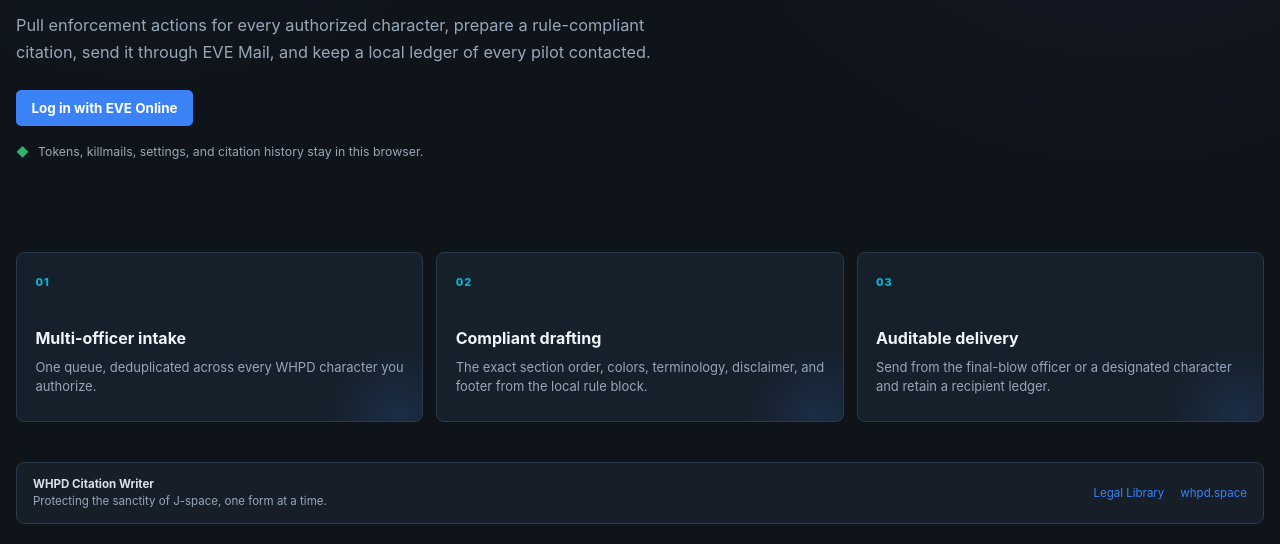
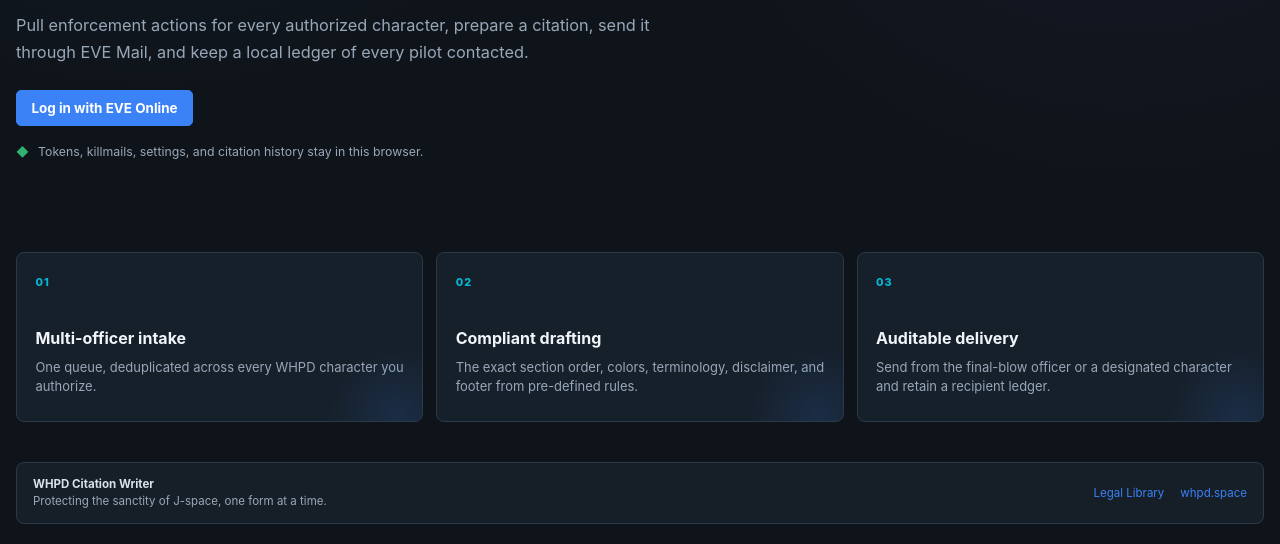
Before and after one commit to whpd-space/citation-writer, a website with bundled scripts: page index.html in a window 1280 px wide. Shown: the part 359-903 px from the top of the page. Built offline with nearby package versions, Linux system fonts and the light colour scheme.

Commit message:
some terminology chanegs

```diff
--- a/index.html
+++ b/index.html
@@ -8,7 +8,7 @@
   <meta property="og:type" content="website">
   <meta property="og:site_name" content="WHPD Citation Writer">
   <meta property="og:title" content="WHPD Citation Writer">
-  <meta property="og:description" content="Turn EVE Online combat records into rule-compliant citations and keep a private, browser-local ledger.">
+  <meta property="og:description" content="Turn EVE Online combat records into citations and keep a private, browser-local ledger.">
   <meta property="og:url" content="https://cw.whpd.space/">
   <meta property="og:image" content="https://cw.whpd.space/assets/og-citation-writer.jpg">
   <meta property="og:image:type" content="image/jpeg">
@@ -17,7 +17,7 @@
   <meta property="og:image:alt" content="WHPD Citation Writer logo and title beside a luminous blue wormhole.">
   <meta name="twitter:card" content="summary_large_image">
   <meta name="twitter:title" content="WHPD Citation Writer">
-  <meta name="twitter:description" content="Turn EVE Online combat records into rule-compliant citations and keep a private, browser-local ledger.">
+  <meta name="twitter:description" content="Turn EVE Online combat records into citations and keep a private, browser-local ledger.">
   <meta name="twitter:image" content="https://cw.whpd.space/assets/og-citation-writer.jpg">
   <meta name="twitter:image:alt" content="WHPD Citation Writer logo and title beside a luminous blue wormhole.">
   <title>WHPD Citation Writer</title>
@@ -78,7 +78,7 @@
       <div class="welcome-hero">
         <div class="eyebrow">Wormhole Police Department</div>
         <h1>From combat record to citation.</h1>
-        <p>Pull enforcement actions for every authorized character, prepare a rule-compliant citation, send it through EVE Mail, and keep a local ledger of every pilot contacted.</p>
+        <p>Pull enforcement actions for every authorized character, prepare a citation, send it through EVE Mail, and keep a local ledger of every pilot contacted.</p>
         <div class="welcome-actions">
           <button id="welcome-login-button" class="button button-primary" type="button">Log in with EVE Online</button>
         </div>
@@ -94,7 +94,7 @@
         <article class="feature-card">
           <span class="feature-number">02</span>
           <h2>Compliant drafting</h2>
-          <p>The exact section order, colors, terminology, disclaimer, and footer from the local rule block.</p>
+          <p>The exact section order, colors, terminology, disclaimer, and footer from pre-defined rules.</p>
         </article>
         <article class="feature-card">
           <span class="feature-number">03</span>
```
